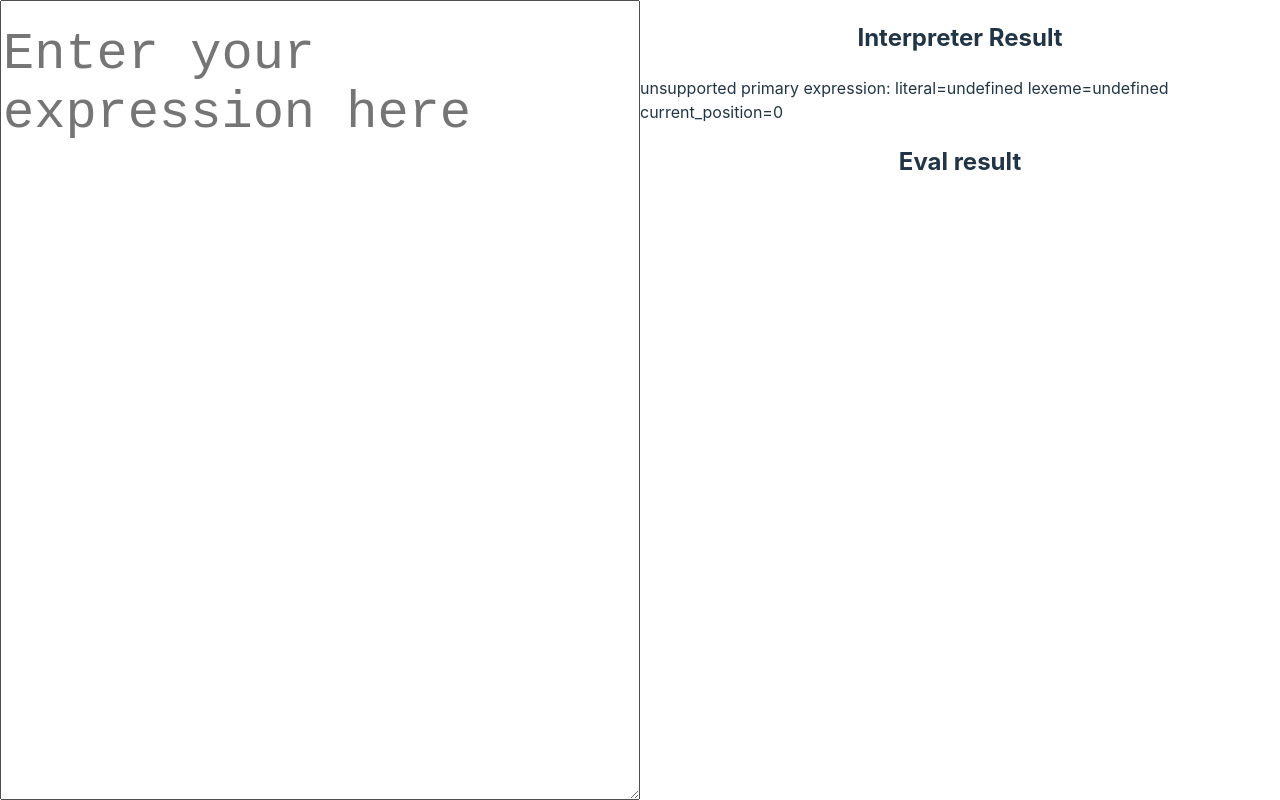
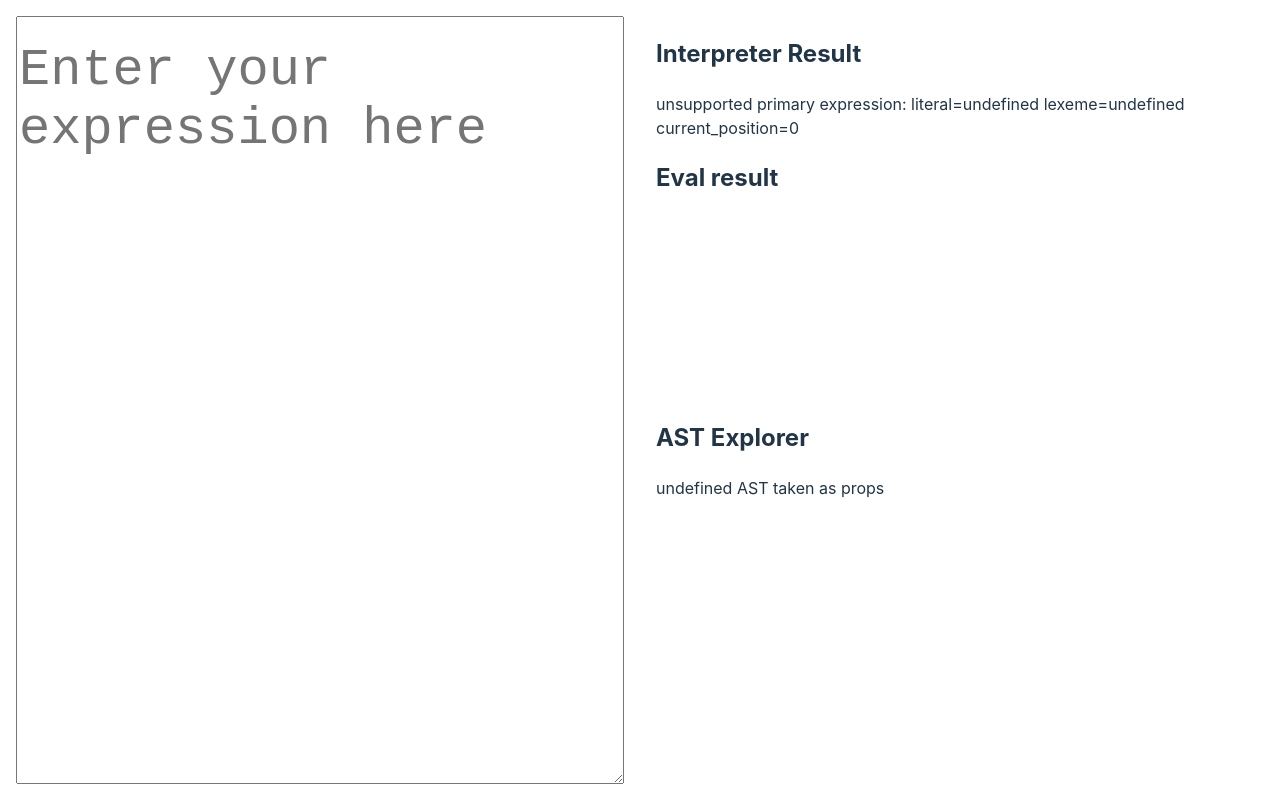
Before and after one commit to brunojppb/building-our-own-js, a React (Vite) app: page / in a window 1280 px wide. Built offline with nearby package versions, Linux system fonts and the light colour scheme.

Commit message:
Render basic AST explorer

```diff
--- a/src/evaluator/parser.js
+++ b/src/evaluator/parser.js
@@ -1,4 +1,3 @@
-import { Token } from "./token";
 import { Binary, Grouping, Literal } from "./expression";
 
 /**
@@ -72,7 +71,7 @@ export class Parser {
       `unsupported primary expression: literal=${
         this.previous()?.literal
       } lexeme=${this.previous()?.lexeme}
-        current_position=${this.#current}`,
+        current_position=${this.#current}`
     );
   }
 
@@ -86,7 +85,7 @@ export class Parser {
     }
 
     throw new Error(
-      `${message} current=${this.#current} peek=${this.peek().lexeme}`,
+      `${message} current=${this.#current} peek=${this.peek().lexeme}`
     );
   }
 
@@ -117,7 +116,7 @@ export class Parser {
       return false;
     }
 
-    return this.peek().kind == type;
+    return this.peek().kind === type;
   }
 
   peek() {
--- a/src/frontend/App.css
+++ b/src/frontend/App.css
@@ -11,18 +11,19 @@
 }
 
 .container .input {
+  padding: 16px;
   display: flex;
   justify-content: center;
 }
 
-.container .output {
-    display: flex;
-    flex-direction: column;
-    align-items: center;
+.output {
+  padding: 16px;
+  display: grid;
+  grid-template-rows: 1fr 1fr;
 }
 
-.ouput .header {
-    font-size: 6em;
+.result-wrapper {
+  width: 100%;
 }
 
 textarea {
--- a/src/frontend/App.jsx
+++ b/src/frontend/App.jsx
@@ -4,9 +4,11 @@ import { useEffect } from "react";
 import { Lexer } from "../evaluator/lexer";
 import { Parser } from "../evaluator/parser";
 import { Interpreter } from "../evaluator/interpreter";
+import { ASTExplorer } from "./AstExplorer";
 
 function App() {
   const [input, setInput] = useState("");
+  const [ast, setAst] = useState();
   const [result, setResult] = useState("");
   const [evalResut, setEvalResult] = useState("");
 
@@ -15,9 +17,11 @@ function App() {
       const tokens = new Lexer(input).scanTokens();
       const ast = new Parser(tokens).parse();
       const value = new Interpreter(ast).interpret();
+      setAst(ast);
       setResult(value);
     } catch (error) {
       setResult(error.message);
+      setAst(undefined);
     }
   }, [input]);
 
@@ -25,11 +29,11 @@ function App() {
     try {
       // biome-ignore lint/security/noGlobalEval: Just for demo purposes. Don't do this at home.
       const result = eval(input);
-      setEvalResult(result)
+      setEvalResult(result);
     } catch (error) {
       setEvalResult(error.message);
     }
-  }, [input])
+  }, [input]);
 
   return (
     <div className="container">
@@ -40,11 +44,16 @@ function App() {
         />
       </div>
       <div className="output">
-        <h2>Interpreter Result</h2>
-        <span className="result">{result}</span>
-        <div>
-        <h2>Eval result</h2>
-        <span className="result">{evalResut}</span>
+        <div className="result-wrapper">
+          <h2>Interpreter Result</h2>
+          <span className="result">{result}</span>
+          <div>
+            <h2>Eval result</h2>
+            <span className="result">{evalResut}</span>
+          </div>
+        </div>
+        <div className="ast-wrapper">
+          <ASTExplorer ast={ast} />
         </div>
       </div>
     </div>
--- /dev/null
+++ b/src/frontend/AstExplorer.jsx
@@ -0,0 +1,41 @@
+/* eslint-disable react/prop-types */
+import { Binary, Grouping, Literal } from "../evaluator/expression";
+
+export function ASTExplorer({ ast }) {
+  return (
+    <div>
+      <h2 className="header">AST Explorer</h2>
+      <ASTNode node={ast} />
+    </div>
+  );
+}
+
+function ASTNode({ node }) {
+  if (typeof node === "undefined") {
+    return "undefined AST taken as props";
+  }
+
+  if (node instanceof Literal) {
+    return <div style={{ paddingLeft: "16px" }}>literal: {node.value}</div>;
+  }
+
+  if (node instanceof Binary) {
+    return (
+      <div style={{ paddingLeft: "16px" }}>
+        <ASTNode node={node.left} />
+        <div style={{ paddingLeft: "16px" }}>{node.operator.lexeme}</div>
+        <ASTNode node={node.right} />
+      </div>
+    );
+  }
+
+  if (node instanceof Grouping) {
+    return (
+      <div style={{ paddingLeft: "16px" }}>
+        <ASTNode node={node.expression} />
+      </div>
+    );
+  }
+
+  throw new Error(`unsupported AST node: ${node}`);
+}
```
Lines whose indentation alone changed are shown as unchanged.
